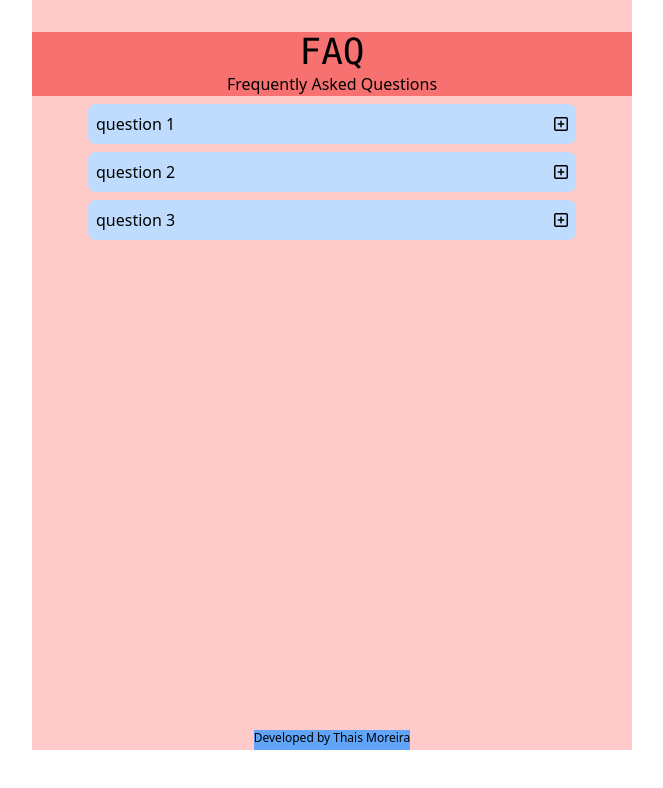
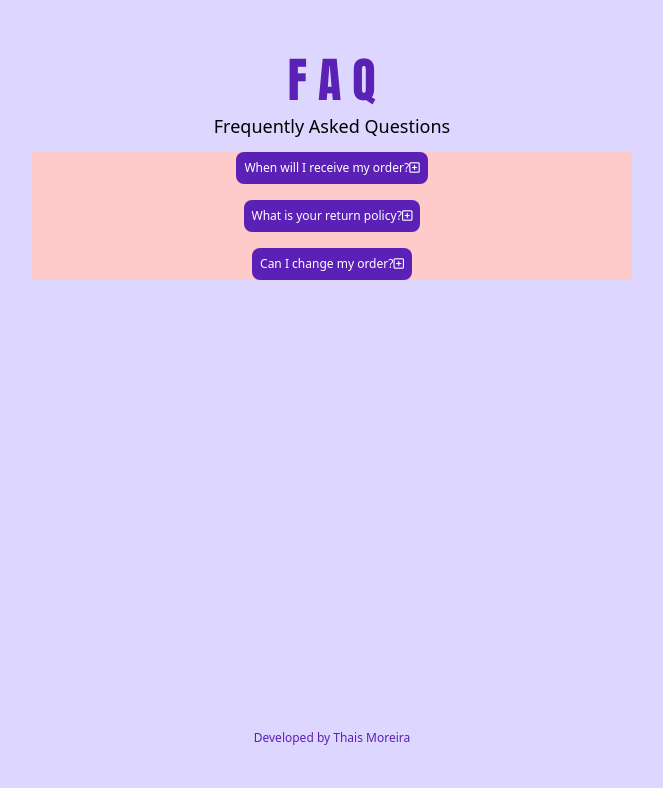
Before and after one commit to thaismoreiradev/faq-page, a website: page index.html in a window 1280 px wide. Shown: the whole page, without its empty margins (308-971 px from the left). Drawn offline with Linux system fonts and the light colour scheme.

Commit message:
tailwind colors & sizes details

```diff
--- a/index.html
+++ b/index.html
@@ -8,26 +8,30 @@
     <link rel="stylesheet" href="https://cdnjs.cloudflare.com/ajax/libs/font-awesome/6.2.0/css/all.min.css"
         integrity="sha512-xh6O/CkQoPOWDdYTDqeRdPCVd1SpvCA9XXcUnZS2FmJNp1coAFzvtCN9BmamE+4aHK8yyUHUSCcJHgXloTyT2A=="
         crossorigin="anonymous" referrerpolicy="no-referrer" />
+    <link rel="preconnect" href="https://fonts.googleapis.com">
+    <link rel="preconnect" href="https://fonts.gstatic.com" crossorigin>
+    <link href="https://fonts.googleapis.com/css2?family=Anton&display=swap" rel="stylesheet">
     <title>FAQ</title>
 </head>
 
-<body>
+<body class="bg-violet-200">
     <!-- container -->
-    <div class="bg-red-200 w-screen h-screen max-w-[600px] max-h-[750px] mx-auto flex flex-col items-center pt-8 gap-2 relative">
-        <!-- tile -->
-        <header class="bg-red-400 w-full flex flex-col items-center">
-            <h2 class="font-mono text-4xl">FAQ</h2>
+    <div class="bg-violet-200 xs:text-lg w-screen h-screen max-w-[600px] max-h-[750px] mx-auto flex flex-col items-center pt-8 xs:pt-14 gap-5 xs:gap-8 justify-between">
+        <!-- title -->
+        <div class="w-full">
+        <header class=" w-full flex flex-col items-center gap-2 pb-3">
+            <h2 class="text-violet-800 font-anton text-5xl">F A Q</h2>
             <h6>Frequently Asked Questions</h6>
         </header>
         <!-- questions container -->
-        <main class="w-full flex flex-col gap-2 px-14">
+        <main class="w-full flex flex-col items-center justify-center gap-3 xs:gap-4 text-xs bg-red-200">
 
                 <!-- first question -->
 
                 <!-- single question -->
                 <article class="question flex flex-col" id="question1">
-                    <div class="bg-blue-200 flex justify-between p-2 rounded-lg" id="question-rounded-1">
-                        <p>question 1</p>
+                    <div class="bg-violet-800 text-white flex justify-between p-2 rounded-lg" id="question-rounded-1">
+                        <p>When will I receive my order?</p>
                         <button type="button" id="btn">
                             <!-- plus minus button -->
                             <span>
@@ -36,16 +40,17 @@
                         </button>
                     </div>
                     <!-- question answer -->
-                    <div id="answer" class="answer-question-1 hidden bg-blue-100 p-2 break-all rounded-b-lg">
-                        <p>answer answeransweransweransweransweransweransweranswer</p>
+                    <div id="answer" class="answer-question-1 hidden bg-white p-2 break-all rounded-b-lg">
+                        <p>To track your order, click here and enter your order number and billing zip code. You will then be able to see all of
+                        your order and shipping info.</p>
                     </div>
                 </article>
 
                 <!-- second question -->
 
                 <article class="question flex flex-col" id="question2">
-                    <div class="bg-blue-200 flex justify-between p-2 rounded-lg" id="question-rounded-2">
-                        <p>question 2</p>
+                    <div class="bg-violet-800 text-white flex justify-between p-2 rounded-lg" id="question-rounded-2">
+                        <p>What is your return policy?</p>
                         <button type="button" id="btn">
                             <!-- plus minus button -->
                             <span>
@@ -54,8 +59,9 @@
                         </button>
                     </div>
                     <!-- question answer -->
-                    <div id="answer" class="answer-question-2 hidden bg-blue-100 p-2 break-all rounded-b-lg">
-                        <p>answer answeransweransweransweransweransweransweranswer</p>
+                    <div id="answer" class="answer-question-2 hidden bg-white p-2 break-all rounded-b-lg">
+                        <p>Return or exchange any unused or defective merchandise by mail or at one of our US or Canada store locations. Returns
+                        made within 30 days of the order delivery date will be issued refund to the original form of payment.</p>
                     </div>
                 </article>
 
@@ -63,8 +69,8 @@
                 <!-- third question -->
 
                 <article class="question flex flex-col" id="question3">
-                    <div class="bg-blue-200 flex justify-between p-2 rounded-lg" id="question-rounded-3">
-                        <p>question 3</p>
+                    <div class="bg-violet-800 text-white flex justify-between p-2 rounded-lg" id="question-rounded-3">
+                        <p>Can I change my order?</p>
                         <button type="button" id="btn">
                             <!-- plus minus button -->
                             <span>
@@ -73,14 +79,17 @@
                         </button>
                     </div>
                     <!-- question answer -->
-                    <div id="answer" class="answer-question-3 hidden bg-blue-100 p-2 break-all rounded-b-lg">
-                        <p>answer answeransweransweransweransweransweransweranswer</p>
+                    <div id="answer" class="answer-question-3 hidden bg-white p-2 break-all rounded-b-lg">
+                        <p>We start working on your order as soon as we get it, so we are unable to make any changes or modifications to an order
+                        after it has been placed and confirmed. However, there is a short window of time in which you can cancel your order.
+                        Visit our Cancellation Policy page for more info.</p>
                     </div>
                 </article>
 
 
         </main>
-        <footer class="bg-blue-400 absolute bottom-0 pb-1 text-xs">
+        </div>
+        <footer class="pb-1 text-xs text-violet-800">
             <p>Developed by
                 <a href="https://github.com/thaismoreiradev" target="_blank" rel="noopener noreferrer">Thais
                     Moreira
--- a/tailwind.config.js
+++ b/tailwind.config.js
@@ -2,6 +2,12 @@
 module.exports = {
   content: ["./*.html"],
   theme: {
+    screens: {
+      'xs': '455px'
+    },
+    fontFamily: {
+      'anton': ['Anton', 'sans-serif']
+    },
     extend: {},
   },
   plugins: [],
```
Also changed, not shown: main.css.
